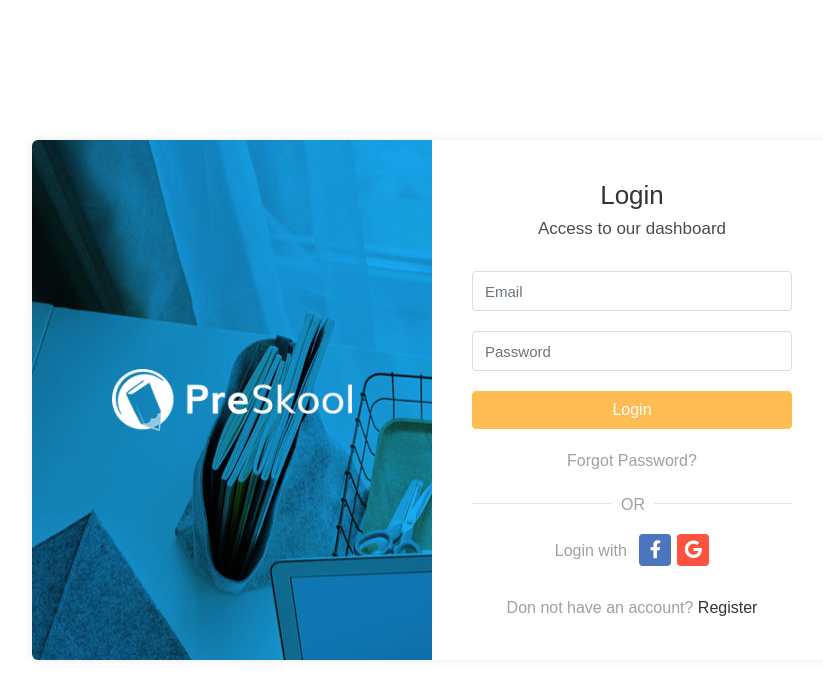
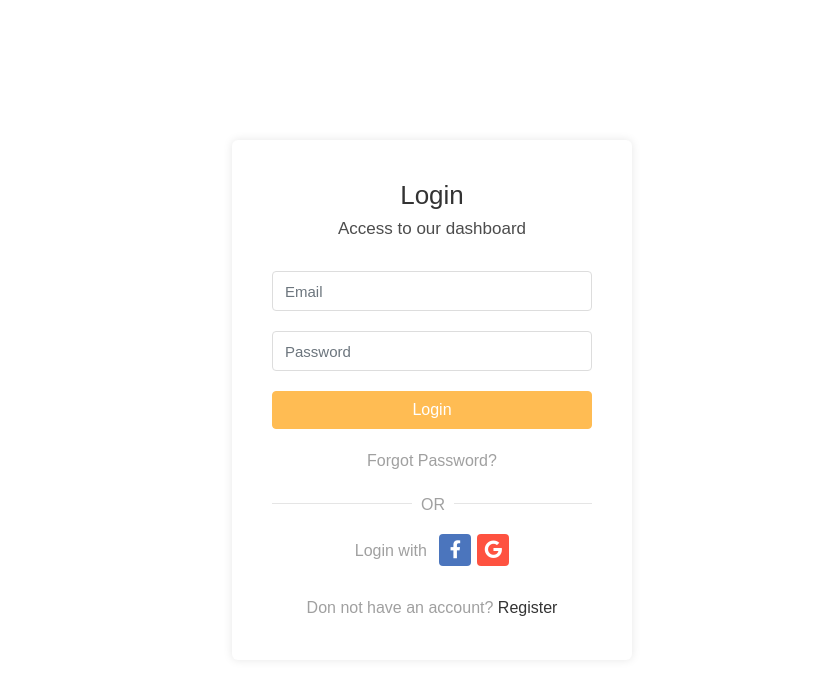
Before and after one commit to raofaisalmaqbool/School_Management_System, a Django app: template templates/login.html in a window 1280 px wide. Shown: the top 699 px of the page, without its empty margins (208-1031 px from the left). Run offline with Django 3.2, Linux system fonts and the light colour scheme; the template is opened without the code that fills it, so the values that code supplies are empty; some libraries are stand-ins or nearby versions.

Commit message:
set login page

```diff
--- a/templates/login.html
+++ b/templates/login.html
@@ -17,10 +17,9 @@
       <div class="main-wrapper login-body">
          <div class="login-wrapper">
             <div class="container">
-               <div class="loginbox">
-                  <div class="login-left">
-                     <img class="img-fluid" src="assets/img/logo-white.png" alt="Logo">
-                  </div>
+
+               <div class="loginbox" style="width:400px;">
+
                   <div class="login-right">
                      <div class="login-right-wrap">
                         <h1>Login</h1>
@@ -48,7 +47,9 @@
                         <div class="text-center dont-have">Don not have an account? <a href="register.html">Register</a></div>
                      </div>
                   </div>
+
                </div>
+
             </div>
          </div>
       </div>
```
